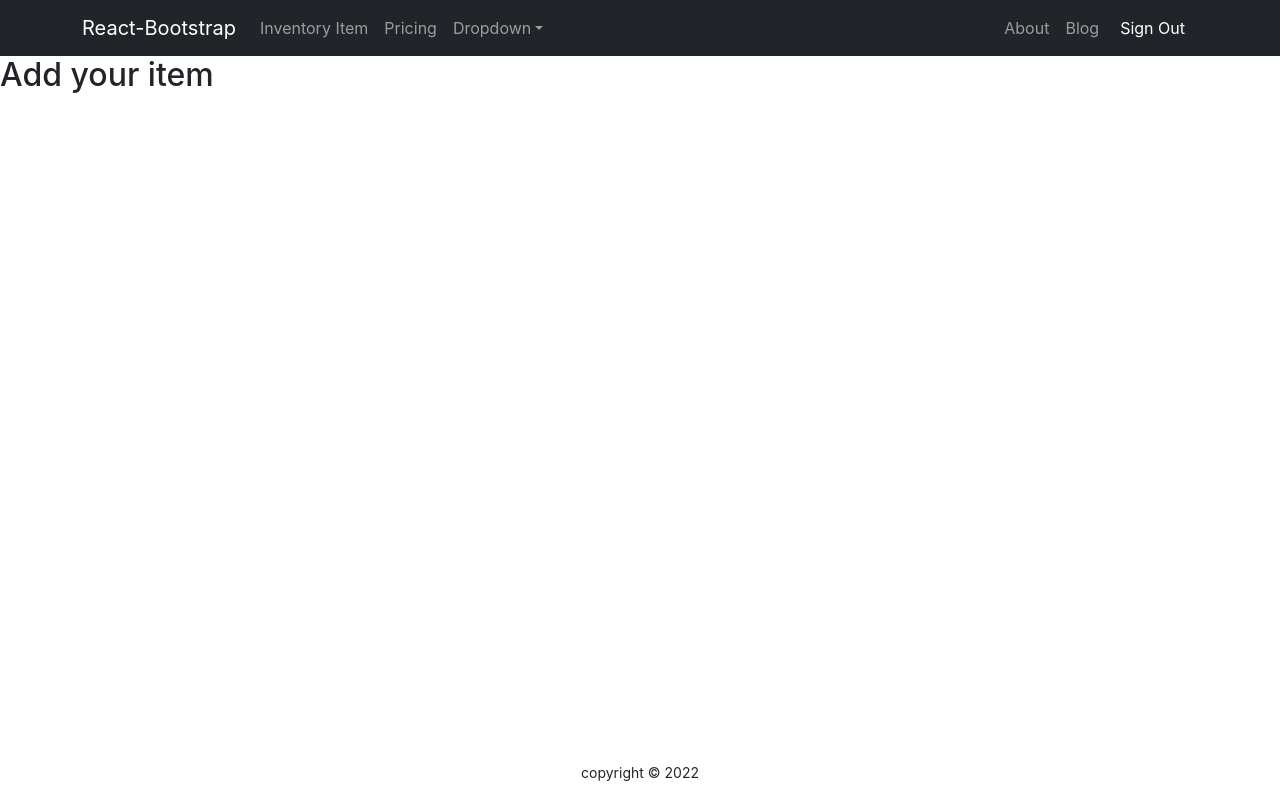
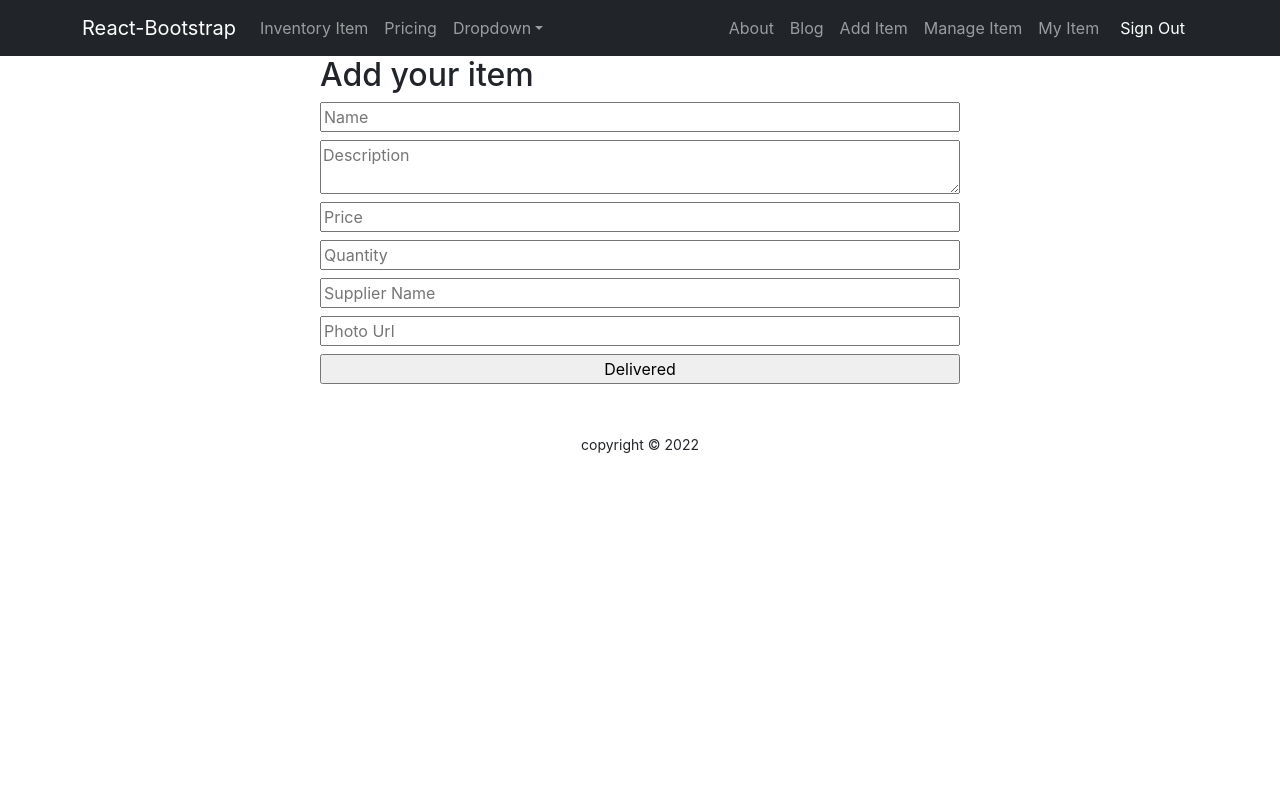
Before and after one commit to monirulislam9549/warehouse-management, a React (Create React App) app: page /additem in a window 1280 px wide. Built offline with nearby package versions, Linux system fonts and the light colour scheme; no server answers; sample sign-in values are in the browser's storage.

Commit message:
favicon add

```diff
--- a/public/index.html
+++ b/public/index.html
@@ -25,7 +25,7 @@
 
   <link href="https://cdn.jsdelivr.net/npm/bootstrap@5.1.3/dist/css/bootstrap.min.css" rel="stylesheet"
     integrity="sha384-1BmE4kWBq78iYhFldvKuhfTAU6auU8tT94WrHftjDbrCEXSU1oBoqyl2QvZ6jIW3" crossorigin="anonymous">
-  <title>React App</title>
+  <title>Mobile Warehouse</title>
 </head>
 
 <body>
--- a/src/App.js
+++ b/src/App.js
@@ -13,8 +13,9 @@ import NotFound from './Pages/Shared/NotFound/NotFound';
 import Register from './Pages/Register/Register';
 import Inventory from './Pages/Inventory/Inventory';
 import RequiredAuth from './Pages/RequiredAuth/RequiredAuth';
-import AddService from './Pages/AddService/AddService';
 import AddItem from './Pages/AddItem/AddItem';
+import ManageItem from './Pages/ManageItem/ManageItem';
+import MyItem from './Pages/MyItem/MyItem';
 
 function App() {
   return (
@@ -25,14 +26,27 @@ function App() {
         <Route path='/home' element={<Home></Home>}> </Route>
         <Route path='/item/:itemId' element={<ItemDetail></ItemDetail>}></Route>
         <Route path='/blog' element={<Blog></Blog>}></Route>
+
         <Route path='/inventory' element={
           <RequiredAuth>
             <Inventory></Inventory>
           </RequiredAuth>
         }></Route>
+
         <Route path='/additem' element={
           <RequiredAuth>
             <AddItem></AddItem>
+          </RequiredAuth>
+        }></Route>
+
+        <Route path='/manageitem' element={
+          <RequiredAuth>
+            <ManageItem></ManageItem>
+          </RequiredAuth>
+        }></Route>
+        <Route path='/myitem' element={
+          <RequiredAuth>
+            <MyItem></MyItem>
           </RequiredAuth>
         }></Route>
 
--- a/src/Pages/AddItem/AddItem.js
+++ b/src/Pages/AddItem/AddItem.js
@@ -1,9 +1,37 @@
 import React from 'react';
+import { useForm } from "react-hook-form";
+
 
 const AddItem = () => {
+    const { register, handleSubmit, watch, formState: { errors } } = useForm();
+    const onSubmit = data => {
+        console.log(data)
+        const url = `http://localhost:5000/mobile`;
+        fetch(url, {
+            method: 'POST',
+            headers: {
+                'content-type': 'application/json'
+            },
+            body: JSON.stringify(data)
+        })
+            .then(res => res.json())
+            .then(result => {
+                console.log(result);
+            })
+    };
+
     return (
-        <div>
+        <div className='mx-auto w-50'>
             <h2>Add your item</h2>
+            <form className='d-flex flex-column' onSubmit={handleSubmit(onSubmit)}>
+                <input className='mb-2' placeholder='Name' {...register("name", { required: true, maxLength: 20 })} />
+                <textarea className='mb-2' placeholder='Description' {...register("description")} />
+                <input className='mb-2' placeholder='Price' type="number" {...register("price")} />
+                <input className='mb-2' placeholder='Quantity' type="number" {...register("quantity")} />
+                <input className='mb-2' placeholder='Supplier Name' {...register("supplier name")} />
+                <input className='mb-2' placeholder='Photo Url' type="text" {...register("img")} />
+                <input type="submit" value='Delivered' />
+            </form>
         </div>
     );
 };
--- a/src/Pages/Items/Items.js
+++ b/src/Pages/Items/Items.js
@@ -17,7 +17,7 @@ const Items = () => {
                 {
                     items.map(item =>
                         <Item
-                            key={item.id}
+                            key={item._id}
                             item={item}
                         ></Item>)
                 }
--- /dev/null
+++ b/src/Pages/ManageItem/ManageItem.js
@@ -0,0 +1,39 @@
+import React from 'react';
+import useItems from '../../hooks/useItems';
+
+const ManageItem = () => {
+    const [items, setItems] = useItems();
+    const handleDelete = id => {
+        const proceed = window.confirm('Are you sure?');
+        if (proceed) {
+            const url = `http://localhost:5000/mobile/${id}`;
+            fetch(url, {
+                method: 'DELETE'
+            })
+                .then(res => res.json())
+                .then(data => {
+                    console.log(data);
+                    const remaining = items.filter(item => item._id !== id);
+                    setItems(remaining);
+                })
+        }
+    }
+    return (
+        <div className='w-50 mx-auto'>
+            <h1>Manage your item</h1>
+            {
+                items.map(item => <div key={item._id}>
+                    <img style={{ width: '400px' }} src={item.img} alt="" />
+                    <h5>Name: {item.name}</h5>
+                    <p>{item.description}</p>
+                    <p>Price:{item.price}</p>
+                    <p>Supplier Name: {item.suppliername}</p>
+                    <p>Quantity: {item.quantity}</p>
+                    <button onClick={() => handleDelete(item._id)} className='btn btn-primary'>Delete</button>
+                </div>)
+            }
+        </div >
+    );
+};
+
+export default ManageItem;
--- /dev/null
+++ b/src/Pages/MyItem/MyItem.js
@@ -0,0 +1,11 @@
+import React from 'react';
+
+const MyItem = () => {
+    return (
+        <div>
+            <h1>This is my item</h1>
+        </div>
+    );
+};
+
+export default MyItem;
--- a/src/Pages/Shared/Footer/Footer.css
+++ b/src/Pages/Shared/Footer/Footer.css
@@ -1,5 +1,5 @@
 footer {
-    position: absolute;
+    position: relative;
     bottom: 0;
     width: 100%;
     height: 2.5rem;
--- a/src/Pages/Shared/Header/Header.js
+++ b/src/Pages/Shared/Header/Header.js
@@ -32,6 +32,13 @@ const Header = () => {
                     <Nav>
                         <Nav.Link as={Link} to="/about">About</Nav.Link>
                         <Nav.Link as={Link} to="/blog">Blog</Nav.Link>
+                        {
+                            user && <>
+                                <Nav.Link as={Link} to="/additem">Add Item</Nav.Link>
+                                <Nav.Link as={Link} to="/manageitem">Manage Item</Nav.Link>
+                                <Nav.Link as={Link} to="/myitem">My Item</Nav.Link>
+                            </>
+                        }
                         {user ? <button className='btn btn-link text-white text-decoration-none' onClick={handleSignOut}>Sign Out</button> :
                             <Nav.Link as={Link} to="login">
                                 Login
--- /dev/null
+++ b/src/hooks/useItems.js
@@ -0,0 +1,14 @@
+import { useEffect, useState } from "react";
+
+const useItems = () => {
+    const [items, setItems] = useState([]);
+
+    useEffect(() => {
+        fetch('http://localhost:5000/mobile')
+            .then(res => res.json())
+            .then(data => setItems(data))
+    }, [])
+    return [items, setItems]
+}
+
+export default useItems;
```
Also changed, not shown: 1 other file (tests, documents, lock files or other folders).
